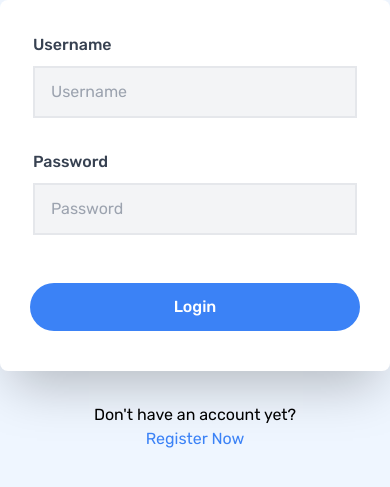
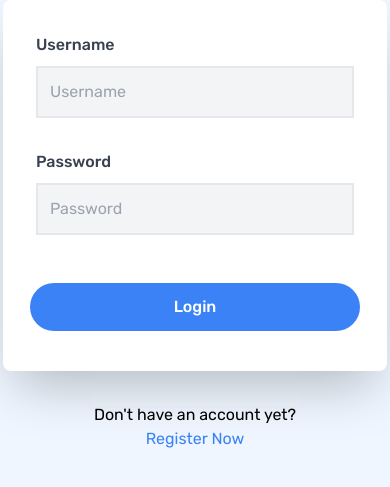
Before and after one commit to nabilmuafa/warehouse-inventory, a Django app: page /login/ in a window 390 px wide. Shown: the part 160-647 px from the top of the page. Run offline with Django 4.2, Linux system fonts and the light colour scheme; some libraries are stand-ins or nearby versions.

Commit message:
login & register responsive design

```diff
--- a/main/templates/login.html
+++ b/main/templates/login.html
@@ -13,7 +13,7 @@
 {% block content %}
 
 <div class="login container flex flex-col items-center mx-auto">
-    <div class="bg-white rounded-lg shadow-2xl px-8 pt-8 pb-6 mb-8 max-w-xl">
+    <div class="bg-white rounded-lg shadow-2xl px-8 pt-8 pb-6 mb-8 md:max-w-xl max-w-sm">
         <form method="POST" action="">
             {% csrf_token %}
             <table class="table-fixed w-full">
@@ -21,13 +21,13 @@
                     <td class="text-gray-700 font-medium">Username</td>
                 </tr>
                 <tr>
-                    <td class="py-2"><input type="text" name="username" placeholder="Username" class="form-control bg-gray-100 py-3 px-4 border-2 w-full focus:shadow-lg"></td>
+                    <td class="py-2"><input type="text" name="username" placeholder="Username" class="form-control bg-gray-100 py-3 px-3 md:px-4 border-2 w-full focus:shadow-lg"></td>
                 </tr>
                 <tr>
                     <td class="pt-6 text-gray-700 font-medium">Password</td>
                 </tr>
                 <tr>
-                    <td class="py-2"><input type="password" name="password" placeholder="Password" class="form-control bg-gray-100 py-3 px-4 border-2 w-full focus:shadow-lg"></td>
+                    <td class="py-2"><input type="password" name="password" placeholder="Password" class="form-control bg-gray-100 py-3 px-3 md:px-4 border-2 w-full focus:shadow-lg"></td>
                 </tr>
                 <tr>
                     <td class="pt-10 pb-4 flex justify-center">
--- a/main/templates/main.html
+++ b/main/templates/main.html
@@ -57,7 +57,7 @@
             <button class="bg-blue-500 hover:bg-blue-700 transition-color ease-in-out duration-100 text-white rounded-full py-3 px-10">Add new item</button>
         </a>
     </div>
-    <div class="grid-cols-2 md:grid-cols-3 grid gap-2 md:gap-4 md:mt-8 mt-2 px-2 md:px-0">
+    <div class="grid-cols-2 md:grid-cols-3 grid gap-2 md:gap-4 md:mt-8 mt-2 px-2 pb-12 md:px-0">
         {% for item in items %}
         <div class="h-72 md:h-80 bg-white border-2 border-gray-200 rounded-lg p-6">
             <div class="flex flex-wrap text-xl justify-between font-bold md:pb-4">
--- a/main/templates/register.html
+++ b/main/templates/register.html
@@ -12,8 +12,8 @@
 
 {% block content %}
 
-<div class = "login container flex flex-col items-center mx-auto">
-    <div class="bg-white rounded-lg shadow-2xl px-8 py-6 mb-8 max-w-xl">
+<div class="login container flex flex-col items-center mx-auto">
+    <div class="bg-white rounded-lg shadow-2xl px-8 py-6 mb-8 md:max-w-xl max-w-sm">
         <h1 class="text-3xl font-bold text-slate-700 pb-6">Register</h1>
         <form method="POST" >
             {% csrf_token %}
```
